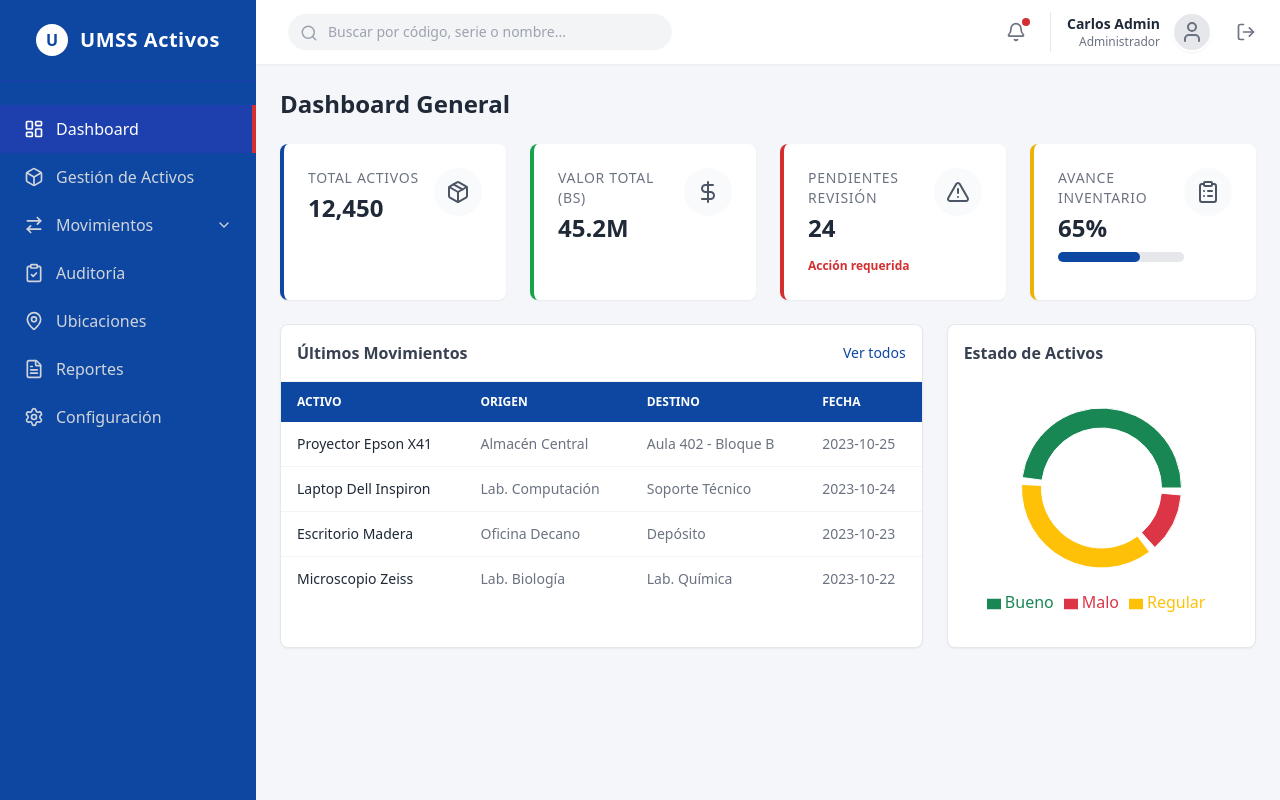
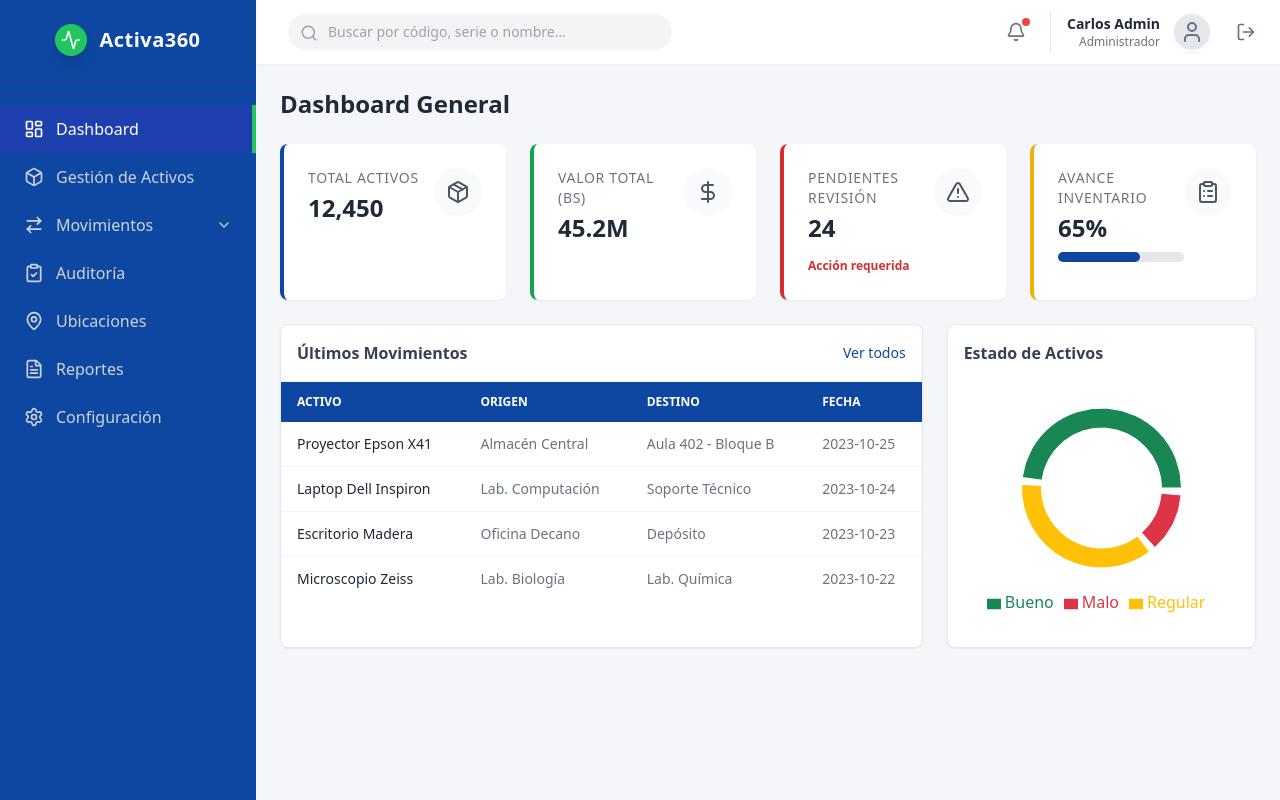
Before and after one commit to danieldas/activos-fijos, a React (Vite) app: page / in a window 1280 px wide. Both pictures are taken after typing "Sample", "Sample123" into the empty fields and a click on the button "Iniciar Sesión". Built offline with nearby package versions, Linux system fonts and the light colour scheme.

Commit message:
Update Layout.tsx

```diff
--- a/components/Layout.tsx
+++ b/components/Layout.tsx
@@ -13,7 +13,8 @@ import {
   X,
   User,
   ChevronDown,
-  LogOut
+  LogOut,
+  Activity
 } from 'lucide-react';
 import { ViewState } from '../types';
 
@@ -40,17 +41,17 @@ export const Layout: React.FC<LayoutProps> = ({ children, currentView, onNavigat
 
   const navItemClass = (view: ViewState) => `
     flex items-center px-6 py-3 text-gray-300 hover:bg-blue-800 hover:text-white transition-colors cursor-pointer
-    ${currentView === view ? 'bg-blue-800 text-white border-r-4 border-[#D32F2F]' : ''}
+    ${currentView === view ? 'bg-blue-800 text-white border-r-4 border-green-500' : ''}
   `;
 
   const SidebarContent = () => (
     <>
       <div className="p-6 flex items-center justify-center border-b border-blue-800">
         <div className="flex items-center gap-3">
-          <div className="w-8 h-8 bg-white rounded-full flex items-center justify-center text-[#0D47A1] font-bold">
-            U
+          <div className="w-8 h-8 bg-green-500 rounded-full flex items-center justify-center text-white font-bold shadow-lg">
+            <Activity size={20} />
           </div>
-          <h1 className="text-xl font-bold text-white tracking-wide">UMSS Activos</h1>
+          <h1 className="text-xl font-bold text-white tracking-wide">Activa360</h1>
         </div>
       </div>
 
@@ -143,16 +144,16 @@ export const Layout: React.FC<LayoutProps> = ({ children, currentView, onNavigat
                 onChange={(e) => setSearchInput(e.target.value)}
                 onKeyDown={handleSearchKeyDown}
                 placeholder="Buscar por código, serie o nombre..."
-                className="w-full pl-10 pr-4 py-2 bg-gray-100 border-none rounded-full focus:ring-2 focus:ring-[#D32F2F] focus:bg-white transition-all text-sm"
+                className="w-full pl-10 pr-4 py-2 bg-gray-100 border-none rounded-full focus:ring-2 focus:ring-green-500 focus:bg-white transition-all text-sm"
               />
               <Search className="absolute left-3 top-2.5 text-gray-400" size={18} />
             </div>
           </div>
 
           <div className="flex items-center gap-4">
-            <button className="relative p-2 text-gray-500 hover:text-[#D32F2F] transition-colors">
+            <button className="relative p-2 text-gray-500 hover:text-green-600 transition-colors">
               <Bell size={20} />
-              <span className="absolute top-1 right-1 w-2 h-2 bg-[#D32F2F] rounded-full"></span>
+              <span className="absolute top-1 right-1 w-2 h-2 bg-red-500 rounded-full"></span>
             </button>
             <div className="flex items-center gap-3 border-l pl-4 border-gray-200">
               <div className="text-right hidden sm:block">
@@ -164,7 +165,7 @@ export const Layout: React.FC<LayoutProps> = ({ children, currentView, onNavigat
               </div>
               <button
                 onClick={onLogout}
-                className="p-2 text-gray-500 hover:text-[#D32F2F] hover:bg-red-50 rounded-full transition-colors ml-1"
+                className="p-2 text-gray-500 hover:text-red-600 hover:bg-red-50 rounded-full transition-colors ml-1"
                 title="Cerrar Sesión"
               >
                 <LogOut size={20} />
```
